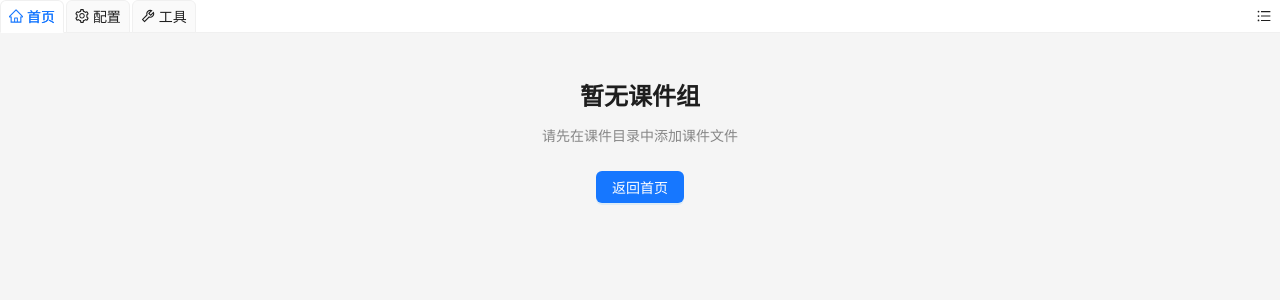
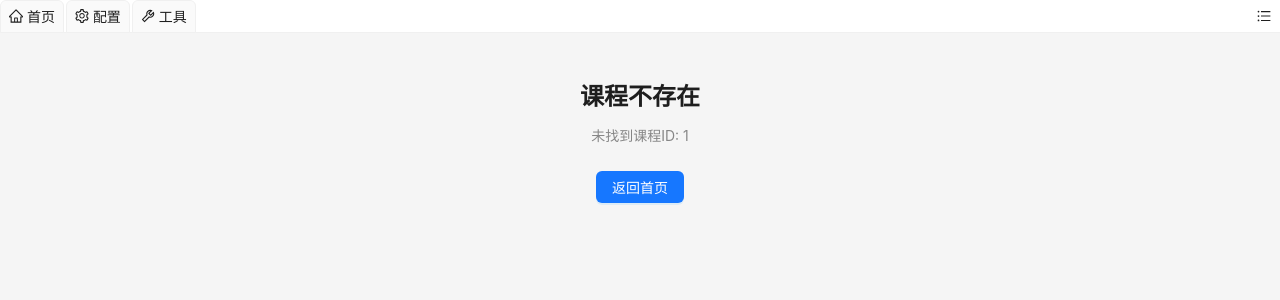
Before and after one commit to relengxing/reedu, a React (Vite) app: page /1/1 in a window 1280 px wide. Before the commit this address led to /. Shown: the top 300 px of the page. Built offline with nearby package versions, Linux system fonts and the light colour scheme.

Commit message:
路由404修改

```diff
--- a/src/App.tsx
+++ b/src/App.tsx
@@ -214,7 +214,9 @@ const AppContent: React.FC = () => {
             <Route path="/catalog" element={<CatalogPage />} />
             <Route path="/player/:coursewareIndex/:pageIndex" element={<CoursewarePlayer />} />
             <Route path="/player/:pageIndex" element={<CoursewarePlayer />} />
-            {/* 课程URL：32位MD5字符串，放在其他路由之后，避免与固定路由冲突 */}
+            {/* 课程URL：32位MD5字符串 + 页面索引，格式：/:courseId/:pageIndex */}
+            <Route path="/:courseId/:pageIndex" element={<CoursePage />} />
+            {/* 课程URL：32位MD5字符串（无页面索引时跳转到第0页），放在其他路由之后，避免与固定路由冲突 */}
             <Route path="/:courseId" element={<CoursePage />} />
             <Route path="*" element={<Navigate to="/" replace />} />
           </Routes>
--- a/src/pages/CoursePage.tsx
+++ b/src/pages/CoursePage.tsx
@@ -6,12 +6,27 @@ import { useCourseware } from '../context/CoursewareContext';
 const { Title, Text } = Typography;
 
 const CoursePage: React.FC = () => {
-  const { courseId } = useParams<{ courseId: string }>();
+  const { courseId, pageIndex } = useParams<{ courseId: string; pageIndex?: string }>();
   const navigate = useNavigate();
   const { bundledCoursewareGroups, coursewares, addBundledCourseware } = useCourseware();
   const [loading, setLoading] = useState(true);
-  const [pendingNavigation, setPendingNavigation] = useState<{ sourcePath: string } | null>(null);
+  const [pendingNavigation, setPendingNavigation] = useState<{ sourcePath: string; targetPageIndex?: number } | null>(null);
   const prevCoursewaresLengthRef = useRef(coursewares.length);
+
+  // 根据课件组和全局页面索引，找到对应的课件索引和页面索引
+  const findCoursewareAndPageIndex = (group: typeof bundledCoursewareGroups[0], globalPageIndex: number) => {
+    let currentPageIndex = 0;
+    for (let cwIndex = 0; cwIndex < group.coursewares.length; cwIndex++) {
+      const cw = group.coursewares[cwIndex];
+      if (currentPageIndex + cw.pages.length > globalPageIndex) {
+        const pageIndexInCourseware = globalPageIndex - currentPageIndex;
+        return { coursewareIndex: cwIndex, pageIndex: pageIndexInCourseware };
+      }
+      currentPageIndex += cw.pages.length;
+    }
+    // 如果超出范围，返回第一个课件的第0页
+    return { coursewareIndex: 0, pageIndex: 0 };
+  };
 
   // 监听coursewares变化，当新课件添加完成后自动跳转
   useEffect(() => {
@@ -20,7 +35,8 @@ const CoursePage: React.FC = () => {
       const targetIndex = coursewares.findIndex(cw => cw.sourcePath === pendingNavigation.sourcePath);
       if (targetIndex >= 0) {
         setLoading(false);
-        navigate(`/player/${targetIndex}/0`, { replace: true });
+        const targetPageIndex = pendingNavigation.targetPageIndex ?? 0;
+        navigate(`/player/${targetIndex}/${targetPageIndex}`, { replace: true });
         setPendingNavigation(null);
       }
     }
@@ -55,15 +71,34 @@ const CoursePage: React.FC = () => {
       return;
     }
 
-    // 添加该组的所有课件到使用列表（如果还没有添加）
-    const firstCourseware = group.coursewares[0];
+    // 解析pageIndex（如果有）
+    const globalPageIndex = pageIndex ? parseInt(pageIndex, 10) : 0;
+    if (pageIndex && (isNaN(globalPageIndex) || globalPageIndex < 0)) {
+      console.warn(`[CoursePage] 无效的页面索引: ${pageIndex}`);
+      setLoading(false);
+      navigate(`/${courseId}/0`, { replace: true });
+      return;
+    }
 
-    // 检查第一个课件是否已经在使用列表中
-    const existingIndex = coursewares.findIndex(cw => cw.sourcePath === firstCourseware.sourcePath);
+    // 计算该组的总页面数
+    const totalPages = group.coursewares.reduce((sum, cw) => sum + cw.pages.length, 0);
+    if (globalPageIndex >= totalPages) {
+      console.warn(`[CoursePage] 页面索引 ${globalPageIndex} 超出范围（总页面数: ${totalPages}）`);
+      setLoading(false);
+      navigate(`/${courseId}/${totalPages - 1}`, { replace: true });
+      return;
+    }
+
+    // 找到目标课件和页面
+    const { coursewareIndex: targetCwIndex, pageIndex: targetPageIndex } = findCoursewareAndPageIndex(group, globalPageIndex);
+    const targetCourseware = group.coursewares[targetCwIndex];
+
+    // 检查目标课件是否已经在使用列表中
+    const existingIndex = coursewares.findIndex(cw => cw.sourcePath === targetCourseware.sourcePath);
     if (existingIndex >= 0) {
       // 如果已存在，直接跳转
       setLoading(false);
-      navigate(`/player/${existingIndex}/0`, { replace: true });
+      navigate(`/player/${existingIndex}/${targetPageIndex}`, { replace: true });
       return;
     }
 
@@ -76,9 +111,9 @@ const CoursePage: React.FC = () => {
       }
     });
 
-    // 设置待跳转的课件，useEffect会监听状态变化并自动跳转
-    setPendingNavigation({ sourcePath: firstCourseware.sourcePath! });
-  }, [courseId, bundledCoursewareGroups, coursewares, addBundledCourseware, navigate]);
+    // 设置待跳转的课件和页面，useEffect会监听状态变化并自动跳转
+    setPendingNavigation({ sourcePath: targetCourseware.sourcePath!, targetPageIndex });
+  }, [courseId, pageIndex, bundledCoursewareGroups, coursewares, addBundledCourseware, navigate]);
 
   // 如果正在加载或跳转，显示加载状态
   if (loading) {
--- a/src/pages/NavigationPage.tsx
+++ b/src/pages/NavigationPage.tsx
@@ -122,11 +122,11 @@ const NavigationPage: React.FC = () => {
 
                 {/* 课程URL */}
                 <div style={{ marginTop: '12px' }}>
-                  <Text type="secondary" style={{ fontSize: '12px' }}>课程链接：</Text>
+                  <Text type="secondary" style={{ fontSize: '12px' }}>课程链接（第1页）：</Text>
                   <Input.Group compact style={{ marginTop: '4px' }}>
                     <Input
                       readOnly
-                      value={`${window.location.origin}/${group.courseId}`}
+                      value={`${window.location.origin}/${group.courseId}/0`}
                       style={{ fontSize: '11px' }}
                       prefix={<LinkOutlined />}
                     />
@@ -134,7 +134,7 @@ const NavigationPage: React.FC = () => {
                       icon={<CopyOutlined />}
                       onClick={(e) => {
                         e.stopPropagation();
-                        const url = `${window.location.origin}/${group.courseId}`;
+                        const url = `${window.location.origin}/${group.courseId}/0`;
                         navigator.clipboard.writeText(url).then(() => {
                           message.success('课程链接已复制到剪贴板');
                         }).catch(() => {
--- a/vite.config.ts
+++ b/vite.config.ts
@@ -20,5 +20,9 @@ export default defineConfig({
         }
       }
     }
+  },
+  preview: {
+    // 预览模式也支持history API fallback
+    port: 4173
   }
 });
```
Also changed, not shown: 1 other file (tests, documents, lock files or other folders).
